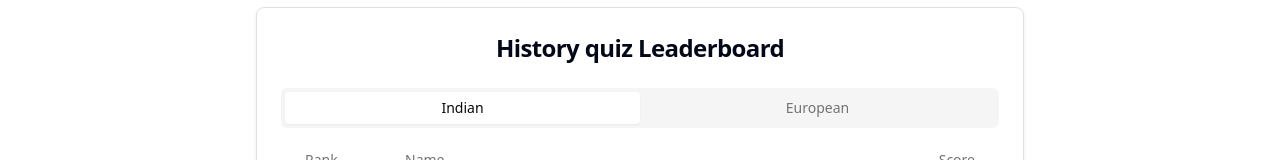
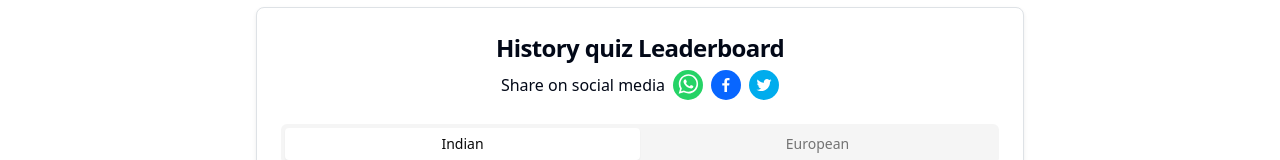
Before and after one commit to Gauresh25/RUBIX25_62_HOW-TO-CENTRE-A-DIV, a React (Vite) app in the folder frontend/: page /leaderboard in a window 1280 px wide. Shown: the part 137-297 px from the top of the page. Built offline with nearby package versions, Linux system fonts and the light colour scheme; no server answers; sample sign-in values are in the browser's storage; a web font is replaced by a local one.

Commit message:
social sharing added

```diff
--- a/frontend/package.json
+++ b/frontend/package.json
@@ -12,8 +12,8 @@
   "dependencies": {
     "@radix-ui/react-label": "^2.1.1",
     "@radix-ui/react-radio-group": "^1.2.2",
+    "@radix-ui/react-slot": "^1.1.1",
     "@radix-ui/react-tabs": "^1.1.2",
-    "@radix-ui/react-slot": "^1.1.1",
     "@reduxjs/toolkit": "^1.9.5",
     "@tabler/icons-react": "^3.29.0",
     "axios": "^1.7.9",
@@ -30,6 +30,7 @@
     "react-redux": "^8.0.5",
     "react-router-bootstrap": "^0.26.2",
     "react-router-dom": "^6.11.0",
+    "react-share": "^5.1.2",
     "react-toastify": "^9.1.2",
     "react-vertical-timeline-component": "^3.5.3",
     "tailwind-merge": "^2.6.0",
--- a/frontend/src/components/Leaderboard.jsx
+++ b/frontend/src/components/Leaderboard.jsx
@@ -12,6 +12,14 @@ import {
 } from "@/components/ui/table";
 import { Card, CardContent, CardHeader, CardTitle } from "@/components/ui/card";
 import axios from "axios";
+import {
+	WhatsappShareButton,
+	WhatsappIcon,
+	TwitterIcon,
+	TwitterShareButton,
+	FacebookIcon,
+	FacebookShareButton,
+} from "react-share";
 
 const LeaderboardTable = ({ data }) => (
 	<Table>
@@ -91,6 +99,30 @@ export default function Leaderboard() {
 					<CardTitle className="text-2xl font-bold text-center">
 						History quiz Leaderboard
 					</CardTitle>
+					<div className="flex justify-center items-center gap-2 ">
+						<div>Share on social media </div>
+						<WhatsappShareButton url="http://localhost:3000/leaderboard">
+							<WhatsappIcon
+								size="30"
+								logoFillColor="white"
+								round={true}
+							></WhatsappIcon>
+						</WhatsappShareButton>
+						<FacebookShareButton url="http://localhost:3000/leaderboard">
+							<FacebookIcon
+								size="30"
+								logoFillColor="white"
+								round={true}
+							></FacebookIcon>
+						</FacebookShareButton>
+						<TwitterShareButton url="http://localhost:3000/leaderboard">
+							<TwitterIcon
+								size="30"
+								logoFillColor="white"
+								round={true}
+							></TwitterIcon>
+						</TwitterShareButton>
+					</div>
 				</CardHeader>
 				<CardContent>
 					<Tabs
```
Also changed, not shown: 1 other file (tests, documents, lock files or other folders).
